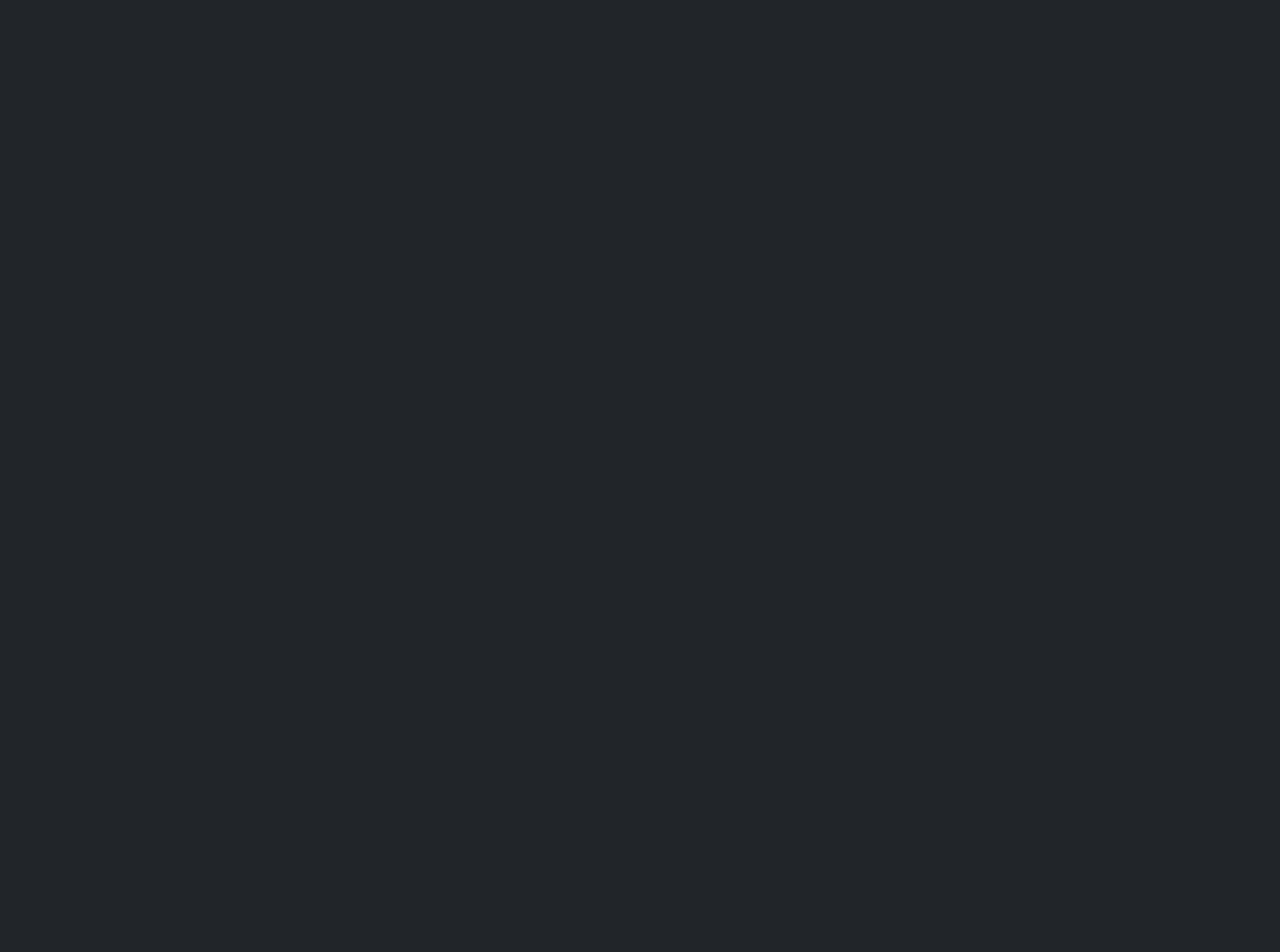
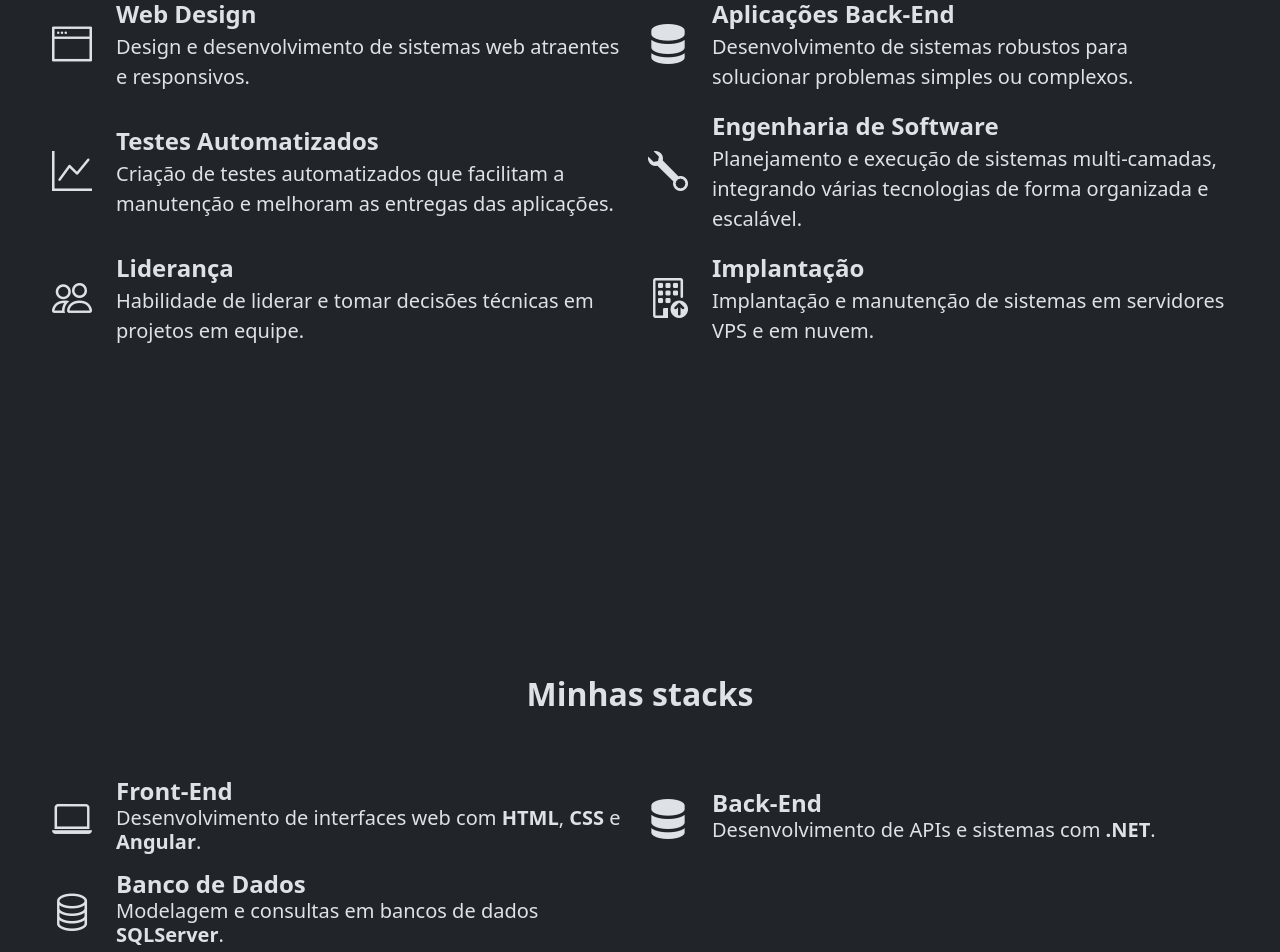
Before and after one commit to gucfontana/meu-portfolio, an Angular app: page / in a window 1280 px wide. Shown: the part 1360-2312 px from the top of the page. Before the commit the page ends 920 px from the top, so only its background shows below. Built offline with nearby package versions, Linux system fonts and the light colour scheme.

Commit message:
add sections: stacks, experiencia e habilidades

```diff
--- a/src/app/app.component.html
+++ b/src/app/app.component.html
@@ -18,8 +18,7 @@
   </div>
 </nav>
 
-<section class="mt-5"
-         id="sobre">
+<section class="mt-5" id="sobre">
   <div class="container">
     <div class="d-flex justify-content-center">
       <img
@@ -35,11 +34,11 @@
       <div class="col-lg">
         <h3 class="fs-3">
           Meu nome é Gustavo,
-          sou um desenvolvedor Full-Stack.
+          sou um desenvolvedor trainee full-stack.
         </h3>
 
         <p class="fs-5 mt-3">
-          Tenho 6 meses de experiência como desenvolvedor Full-Stack, com
+          Tenho 6 meses de experiência como desenvolvedor full-stack, com
           <span class="app-texto-principal fw-semibold">.NET </span>e
           <span class="app-texto-principal fw-semibold">Angular</span>.
         </p>
@@ -79,7 +78,7 @@
           <a
             href="/"
             target="_blank"
-            class="btn btn-lg btn-warning rounded-5 px-5 fw-semibold"
+            class="btn btn-lg btn-success rounded-5 px-5 fw-semibold"
           >
             WhatsApp
           </a>
@@ -88,3 +87,146 @@
     </div>
   </div>
 </section>
+
+<section class="mt-5" id="habilidades">
+  <div class="container">
+    <h2 class="display-5 fw-bold text-center">Minhas habilidades</h2>
+    <div class="row row-cols-1 row-cols-lg-2 g-3 mt-5">
+      <div class="d-flex align-items-center gap-4">
+        <span>
+          <i class="bi bi-window-fullscreen fs-1"></i>
+        </span>
+        <div class="d-flex flex-column">
+          <label class="fs-4 fw-semibold">Web Design</label>
+          <small class="fs-5"
+          >Design e desenvolvimento de sistemas web atraentes e
+            responsivos.</small
+          >
+        </div>
+      </div>
+      <div class="d-flex align-items-center gap-4">
+        <span>
+          <i class="bi bi-server fs-1"></i>
+        </span>
+        <div class="d-flex flex-column">
+          <label class="fs-4 fw-semibold">Aplicações Back-End</label>
+          <small class="fs-5"
+          >Desenvolvimento de sistemas robustos para solucionar problemas
+            simples ou complexos.</small
+          >
+        </div>
+      </div>
+      <div class="d-flex align-items-center gap-4">
+        <span>
+          <i class="bi bi-graph-up fs-1"></i>
+        </span>
+        <div class="d-flex flex-column">
+          <label class="fs-4 fw-semibold">Testes Automatizados</label>
+          <small class="fs-5"
+          >Criação de testes automatizados que facilitam a manutenção e
+            melhoram as entregas das aplicações.</small
+          >
+        </div>
+      </div>
+      <div class="d-flex align-items-center gap-4">
+        <span>
+          <i class="bi bi-wrench fs-1"></i>
+        </span>
+        <div class="d-flex flex-column">
+          <label class="fs-4 fw-semibold">Engenharia de Software</label>
+          <small class="fs-5"
+          >Planejamento e execução de sistemas multi-camadas, integrando
+            várias tecnologias de forma organizada e escalável.</small
+          >
+        </div>
+      </div>
+      <div class="d-flex align-items-center gap-4">
+        <span>
+          <i class="bi bi-people fs-1"></i>
+        </span>
+        <div class="d-flex flex-column">
+          <label class="fs-4 fw-semibold">Liderança</label>
+          <small class="fs-5"
+          >Habilidade de liderar e tomar decisões técnicas em projetos em
+            equipe.</small
+          >
+        </div>
+      </div>
+      <div class="d-flex align-items-center gap-4">
+        <span>
+          <i class="bi bi-building-up fs-1"></i>
+        </span>
+        <div class="d-flex flex-column">
+          <label class="fs-4 fw-semibold">Implantação</label>
+          <small class="fs-5"
+          >Implantação e manutenção de sistemas em servidores VPS e em
+            nuvem.</small
+          >
+        </div>
+      </div>
+    </div>
+  </div>
+</section>
+
+<section class="display-5" id="stacks">
+  <div class="container">
+    <h2 class="fw-bold text-center">Minhas stacks</h2>
+    <div class="row row-cols-1 row-cols-lg-2 g-3 mt-5">
+      <div class="d-flex align-items-center gap-4">
+        <span>
+          <i class="bi bi-laptop fs-1"></i>
+        </span>
+        <div class="d-flex flex-column">
+          <label class="fs-4 fw-semibold">Front-End</label>
+          <small class="fs-5"
+          >Desenvolvimento de interfaces web com
+            <span class="app-texto-principal fw-semibold">HTML</span>,
+            <span class="app-texto-principal fw-semibold">CSS</span> e
+            <span class="app-texto-principal fw-semibold">Angular</span>.</small
+          >
+        </div>
+      </div>
+      <div class="d-flex align-items-center gap-4">
+        <span>
+          <i class="bi bi-server fs-1"></i>
+        </span>
+        <div class="d-flex flex-column">
+          <label class="fs-4 fw-semibold">Back-End</label>
+          <small class="fs-5"
+          >Desenvolvimento de APIs e sistemas com
+            <span class="app-texto-principal fw-semibold">.NET</span>.</small
+          >
+        </div>
+      </div>
+      <div class="d-flex align-items-center gap-4">
+        <span>
+          <i class="bi bi-database fs-1"></i>
+        </span>
+        <div class="d-flex flex-column">
+          <label class="fs-4 fw-semibold">Banco de Dados</label>
+          <small class="fs-5"
+          >Modelagem e consultas em bancos de dados
+            <span class="app-texto-principal fw-semibold">SQLServer</span>.</small
+          >
+        </div>
+      </div>
+    </div>
+  </div>
+</section>
+
+<section class="display-5" id="experiencias">
+  <div class="container">
+    <h2 class="fw-bold text-center">Experiencias</h2>
+    <div class="row row-cols-1 row-cols-lg-2 g-3 mt-5">
+      <div class="d-flex align-items-center gap-4">
+        <span>
+<img src="/logo-academia.png" alt="Logo da Academia" class="img-fluid" />
+        </span>
+        <div class="d-flex flex-column">
+          <small class="fs-5"
+          >Março de 2024 - Atualmente</small>
+        </div>
+      </div>
+    </div>
+  </div>
+</section>
--- a/src/styles.css
+++ b/src/styles.css
@@ -2,3 +2,14 @@
 
 @import "bootstrap";
 @import "bootstrap-icons";
+
+/* src/styles.css */
+section {
+  min-height: 80vh; /* Reduzir a altura mínima das seções */
+  padding: 2rem 0; /* Adicionar padding para espaçamento interno */
+}
+
+.container {
+  max-width: 1200px; /* Limitar a largura máxima do container */
+  margin: 0 auto; /* Centralizar o container */
+}
```
Also changed, not shown: public/foto-gustavo.png (added), public/logo-academia.png (added).
